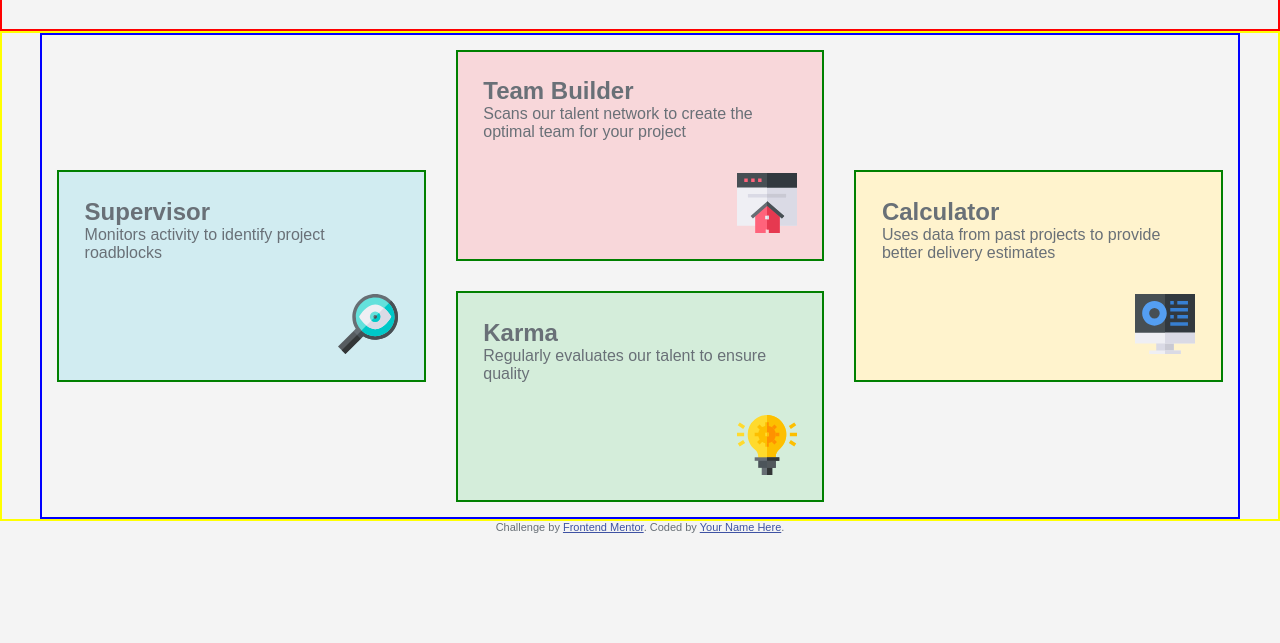
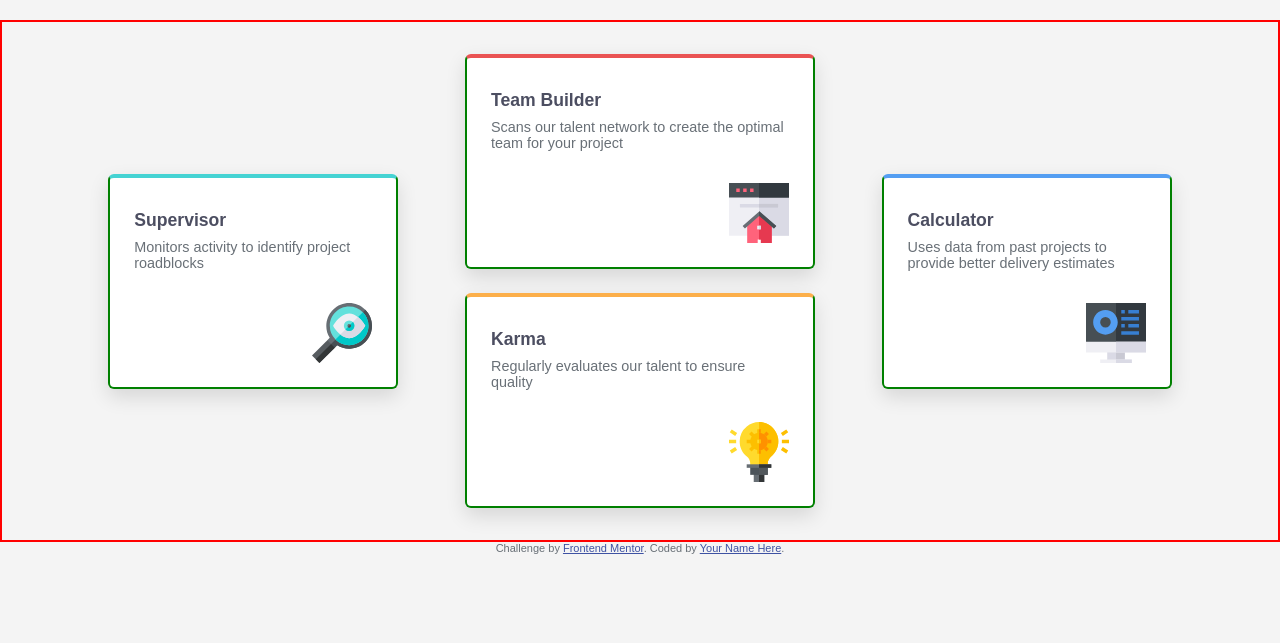
Before and after one commit to getishe/four-card-feature-section-master, a plain HTML site: page index.html in a window 1280 px wide. Shown: the part 157-800 px from the top of the page. Drawn offline with Linux system fonts and the light colour scheme; a web font is replaced by a local one.

Commit message:
Refactor CSS for improved layout consistency and remove unused styles

```diff
--- a/style.css
+++ b/style.css
@@ -10,10 +10,6 @@ body {
   color: hsl(212, 6%, 44%);
 }
 
-header {
-  border: 2px solid red;
-}
-
 .content {
   display: flex;
   align-items: center;
@@ -21,7 +17,7 @@ header {
   text-align: center;
   max-width: 800px;
   margin: 2rem auto;
-  padding: 0rem 8rem;
+  padding: 0rem 12rem;
   border: 2px solid #ccc;
 }
 
@@ -37,7 +33,7 @@ header {
 }
 
 .content p {
-  font-size: 0.9375rem;
+  font-size: 0.8rem;
   color: hsl(212, 6%, 44%);
   line-height: 1.5;
   font-weight: 450;
@@ -62,9 +58,22 @@ header {
 .box-3,
 .box-4 {
   display: grid;
-  padding: 1.6rem;
-  margin: 15px;
+  /* padding: 1.6rem;
+  margin: 15px; */
+  width: 100%;
+  height: auto;
+  max-width: 350px;
+  margin: 0;
   border: 2px solid green;
+  /* border-radius: 6px; */
+  /* box-shadow: 0 4px 12px rgba(0, 0, 0, 0.093); */
+  /* box-shadow: 0px 10px 60px rgba(0, 0, 0, 0.05); */
+  /* box-shadow: 0px 10px 20px hsl(0, 17%, 2%); */
+  box-shadow: 0 8px 20px 0 rgba(0, 0, 0, 0.12);
+  border-radius: 6px; /* Slightly rounded corners as seen in the design */
+  padding: 24px;
+  background: white;
+  border-top: 4px solid; /* Top accent color (e.g., cyan for "Supervisor") */
 }
 
 .box-1 img,
@@ -79,42 +88,97 @@ header {
 }
 
 .card-container {
-  border: 2px solid blue;
+  /* border: 2px solid blue; */
   max-width: 1200px;
   margin: 0 auto;
   display: grid;
   grid-template-columns: repeat(3, 1fr);
-  grid-auto-rows: minmax(100px, auto);
-  /* grid-template-rows: auto; */
+  /* grid-auto-rows: minmax(100px, auto); */
 
-  /* gap: 1.5rem; */
-  /* padding: 2rem; */
+  place-items: center;
+  gap: 1.5rem;
+  padding: 2rem;
 }
 
-main {
-  border: 2px solid yellow;
-}
 .box-2 {
-  background-color: #f8d7da;
+  /* background-color: #f8d7da; */
   grid-column: 2;
   grid-row: 1 / 2;
 }
 
 .box-4 {
-  background-color: #d4edda;
+  /* background-color: #d4edda; */
   grid-column: 2;
   grid-row: 2 / 3;
 }
 .box-1 {
-  background-color: #d1ecf1;
+  /* background-color: #d1ecf1; */
   grid-column: 1;
   grid-row: 1 / 3;
   align-self: center;
+  width: 80%;
+  /* height: 80%; */
 }
 
 .box-3 {
-  background-color: #fff3cd;
+  /* background-color: #fff3cd; */
   grid-column: 3;
   grid-row: 1 / 3;
   align-self: center;
+  width: 80%;
+  /* height: 80%; */
 }
+
+/* .box-1,
+.box-2,
+.box-3,
+.box-4 {
+  font-size: 1.2rem;
+  color: hsl(212, 6%, 44%);
+  font-weight: 600;
+} */
+
+.box-1 h2,
+.box-2 h2,
+.box-3 h2,
+.box-4 h2 {
+  font-size: 1.1rem;
+  color: hsl(234, 12%, 34%);
+  font-weight: 700;
+  margin: 0.5rem 0;
+  /* }
+} */
+}
+
+.supervisor {
+  border-top-color: hsl(180, 62%, 55%);
+}
+
+.team-builder {
+  border-top-color: hsl(0, 78%, 62%);
+}
+
+.calculator {
+  border-top-color: hsl(212, 86%, 64%);
+}
+
+.karma {
+  border-top-color: hsl(34, 97%, 64%);
+}
+
+.supervisor,
+.team-builder,
+.calculator,
+.karma span {
+  font-size: 0.9rem;
+}
+
+main {
+  border: 2px solid red;
+}
+
+/* #features {
+  border: 2px solid green;
+  padding: 1220 5rem;
+  margin: 2rem auto;
+} */
```
